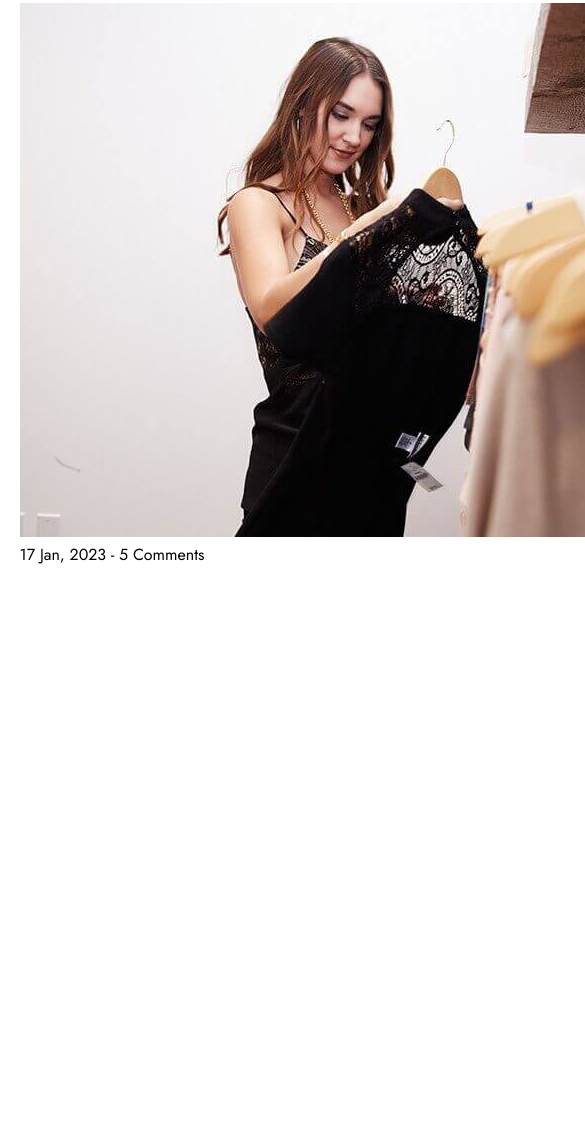
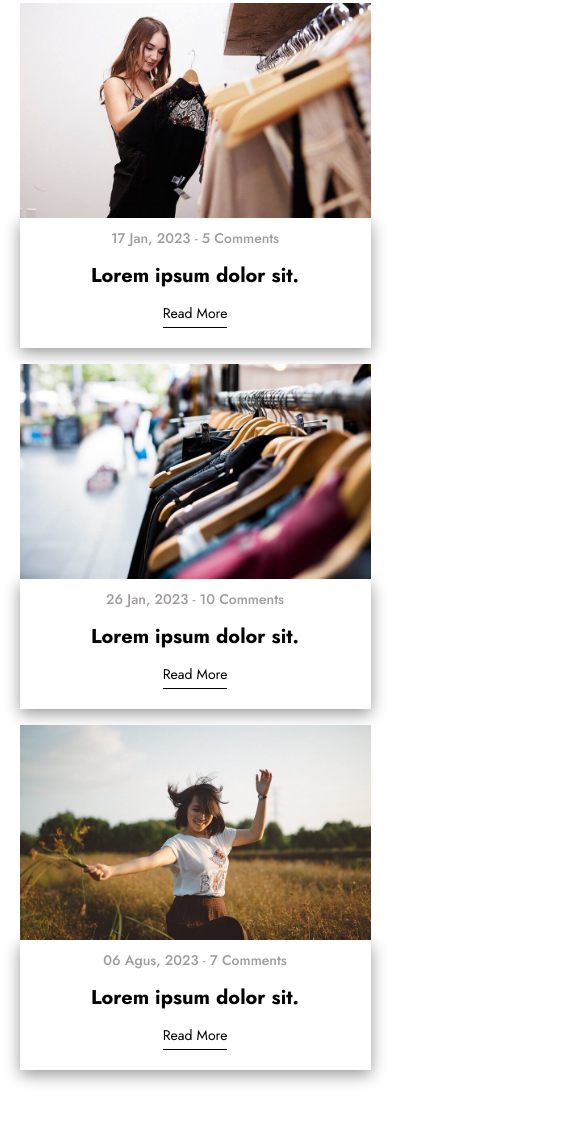
Before and after one commit to merkaya1/E-Commerce-Website, a website: page index.html in a window 390 px wide. Shown: the part 9786-10908 px from the top of the page, 585 px wide, since content can reach past the window. Before the commit the page ends 10352 px from the top, so only its background shows below. Drawn offline with nearby package versions, Linux system fonts and the light colour scheme.

Commit message:
blogs html css and responsive finished

```diff
--- a/index.html
+++ b/index.html
@@ -768,8 +768,57 @@
                 -
                 <span>5 Comments</span>
               </div>
+              <div class="blog-info-bottom">
+                <a href="#">
+                  <h3>Lorem ipsum dolor sit.</h3>
+                </a>
+                <a href="#" class="blog-readmore">
+                  Read More
+                </a>
+              </div>
             </div>
           </li>
+          <li class="blog-item">
+            <a href="#" class="blog-img">
+              <img src="img/blogs/blog2.jpg" alt="">
+            </a>
+            <div class="blog-info">
+              <div class="blog-info-top">
+                <span>26 Jan, 2023</span>
+                -
+                <span>10 Comments</span>
+              </div>
+              <div class="blog-info-bottom">
+                <a href="#">
+                  <h3>Lorem ipsum dolor sit.</h3>
+                </a>
+                <a href="#" class="blog-readmore">
+                  Read More
+                </a>
+              </div>
+            </div>
+          </li>
+          <li class="blog-item">
+            <a href="#" class="blog-img">
+              <img src="img/blogs/blog3.jpg" alt="">
+            </a>
+            <div class="blog-info">
+              <div class="blog-info-top">
+                <span>06 Agus, 2023</span>
+                -
+                <span>7 Comments</span>
+              </div>
+              <div class="blog-info-bottom">
+                <a href="#">
+                  <h3>Lorem ipsum dolor sit.</h3>
+                </a>
+                <a href="#" class="blog-readmore">
+                  Read More
+                </a>
+              </div>
+            </div>
+          </li>
+
         </ul>
       </div>
     </section>
--- /dev/null
+++ b/sass/components/_blogs-item.scss
@@ -0,0 +1,48 @@
+.blogs {
+    margin-bottom: 100px;
+    .blog-list {
+      @include d-flex(center, center);
+      gap: 1rem;
+      flex-wrap: wrap;
+      .blog-item {
+        flex: 1;
+        min-width: 300px;
+        .blog-img {
+          display: flex;
+          img {
+            width: 100%;
+          }
+        }
+        .blog-info {
+          padding-bottom: 25px;
+          text-align: center;
+          font-size: 14px;
+          box-shadow: 0px 5px 15px  rgba(0,0,0,0.4);
+          .blog-info-top {
+            color: rgb(159, 155, 155);
+            padding-top: 10px;
+            span {
+
+              font-weight: 500;
+            }
+          }
+          .blog-info-bottom {
+            h3{
+              margin: .8rem 0;
+              font-size: 20px;
+            }
+            .blog-readmore {
+              font-size: 14px;
+              padding-bottom: 4px;
+              border-bottom: 1px solid #000;
+              &:hover {
+                color: $primary-color;
+                border-color:$primary-color;
+              }
+            }
+          }
+
+        }
+      }
+    }
+  }
--- a/sass/main.scss
+++ b/sass/main.scss
@@ -12,3 +12,5 @@
 @import "./components/product-items";
 // campaign-item
 @import "./components/campaign-item";
+// blog-item
+@import "./components/blogs-item";
```
Also changed, not shown: css/main.css.
